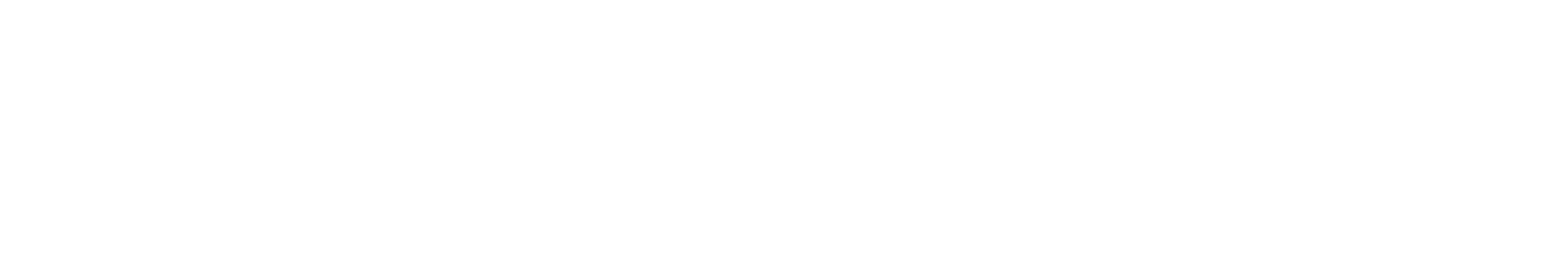
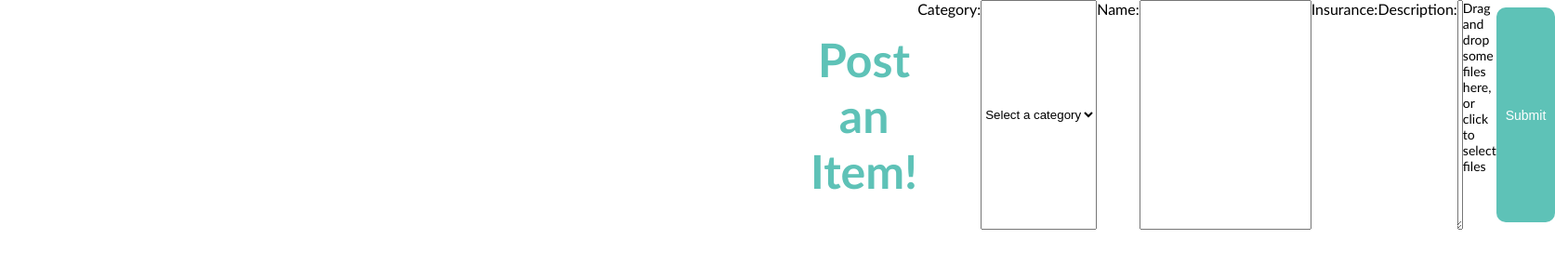
Before and after one commit to neeleshg23/lendly, a React (Create React App) app in the folder frontend/: page /listing in a window 1280 px wide. Shown: the top 300 px of the page at 93% size, 1673 px wide, since content can reach past the window. Built offline with nearby package versions, Linux system fonts and the light colour scheme.

Commit message:
Update ItemListing.jsx

```diff
--- a/frontend/src/components/ItemListing.jsx
+++ b/frontend/src/components/ItemListing.jsx
@@ -1,13 +1,12 @@
 import React, { useCallback, useState } from "react";
 import NavBar from "./NavBar";
 import "../ItemListing.css";
-//import CurrencyInput from "react-currency-input-field";
+import CurrencyInput from "react-currency-input-field";
 import { useNavigate } from "react-router-dom";
-//import { useDropzone } from "react-dropzone";
+import { useDropzone } from "react-dropzone";
 
 function ProductListingPage({user, setUser}) {
 
-  /*
   // Define state variables to hold the product data
   const [name, setName] = useState("");
   const [description, setDescription] = useState("");
@@ -105,16 +104,13 @@ function ProductListingPage({user, setUser}) {
     setImages([]);
     setValue(0);
   };
-  */
 
-  return;
-    {/*
+  return (
     <div class="search">
        <form onSubmit={(e) => handleSubmit(e, user)}>
            <h1>Post an Item!</h1>
-  <label for="keyword">Category:</label> */}
+           <label for="keyword">Category:</label>
            {/* <input type="text" id="keyword" name="keyword" required> */}
-           {/*}
            <select id="category" value={category} onChange={handleCategoryChange}>
              <option value="">Select a category</option>
              <option value="appliances">Appliances</option>
@@ -146,10 +142,9 @@ function ProductListingPage({user, setUser}) {
             disableAbbreviations />
 
            <label for="location">Description:</label>
-<textarea value={description} onChange={handleDescriptionChange} /> */}
+           <textarea value={description} onChange={handleDescriptionChange} />
 
            {/* This is a test for multiple preview images */}
-           {/*
            <div className="dropzone-container" {...getRootProps()}>
             <input {...getInputProps()} />
             {isDragActive ? (
@@ -170,7 +165,7 @@ function ProductListingPage({user, setUser}) {
            <button type="submit">Submit</button>
        </form>
     </div>
-    */}
+  );
 }
 
 export default ProductListingPage;
```
